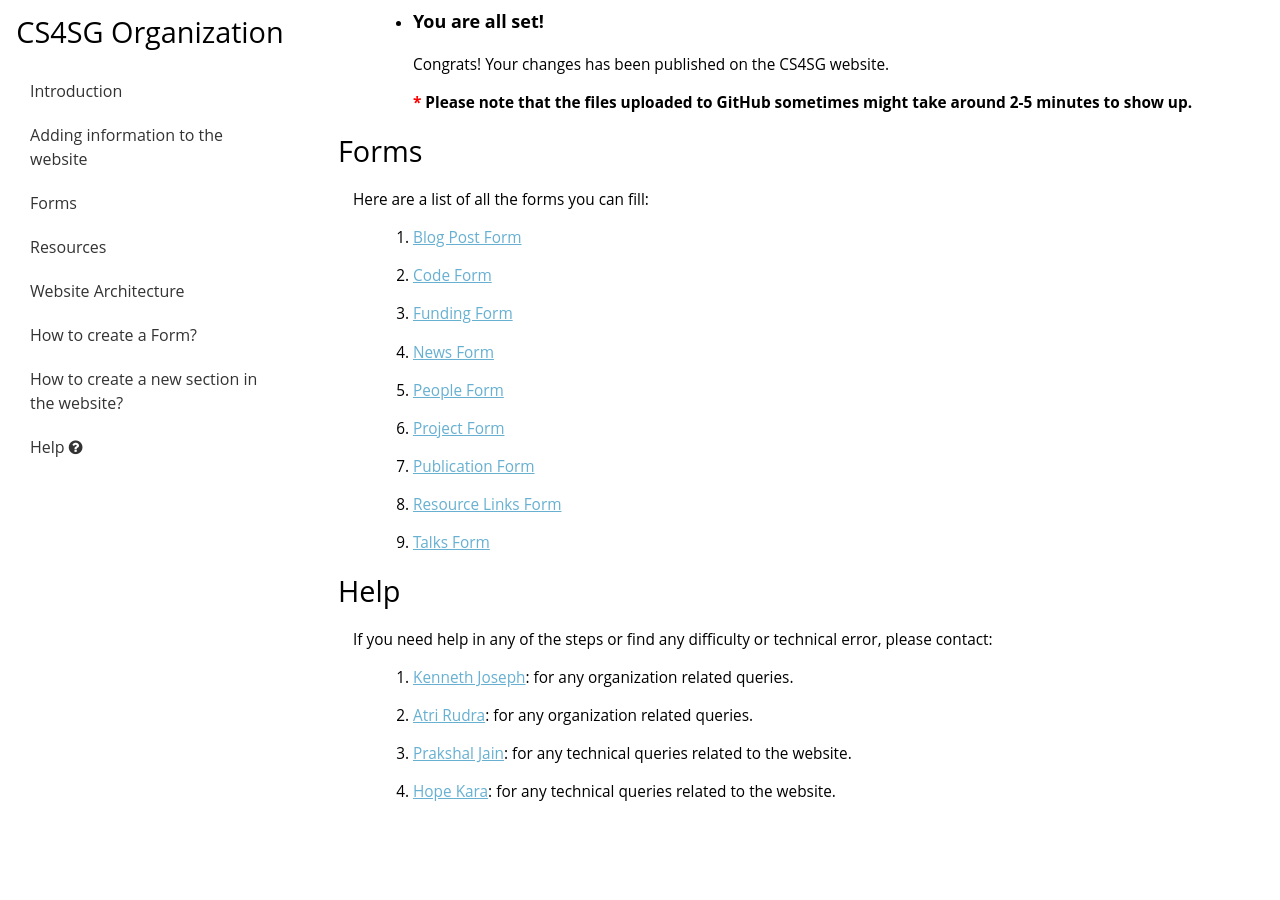
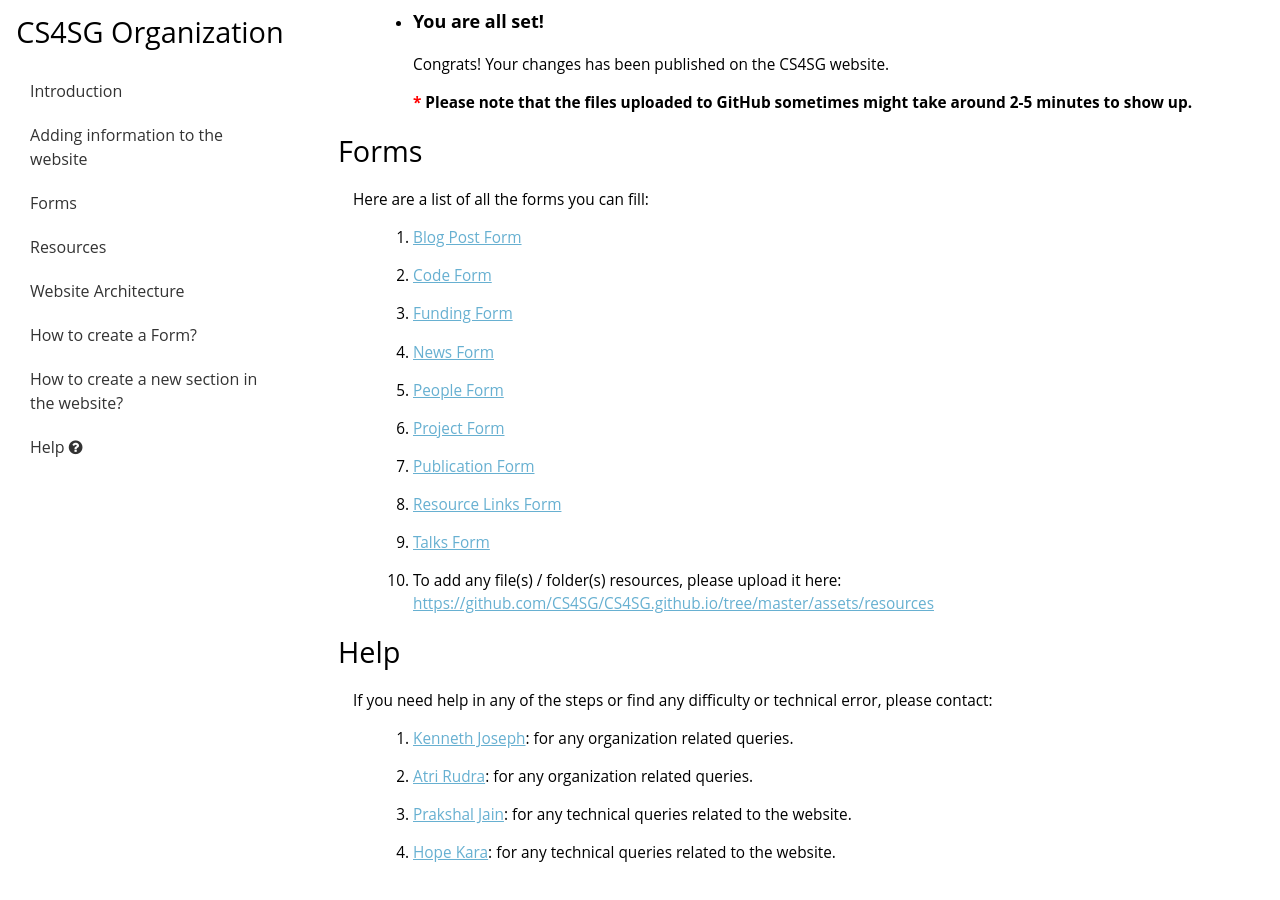
Before and after one commit to CS4SG/cs4sg_organization.github.io, a Jekyll site: the page built from index.html, in a window 1280 px wide and 900 px high, scrolled down 1597 px. Built offline with Jekyll 4.4.1, drawn with Linux system fonts in a browser that asks for light colours; before the commit the page ends 2435 px from its top, so only the background shows below that.

Commit message:
Resource Link for created

```diff
--- a/index.html
+++ b/index.html
@@ -77,6 +77,7 @@
         {% for form in site.forms %}
           <li><a href="./{{ form.url }}" target="_blank">{{ form.title }}</a></li>
         {% endfor %}
+        <li>To add any file(s) / folder(s) resources, please upload it here: <a href="https://github.com/CS4SG/CS4SG.github.io/tree/master/assets/resources" target="_blank">https://github.com/CS4SG/CS4SG.github.io/tree/master/assets/resources</a></li>
       </ol>
     </article>
   </section>
```
